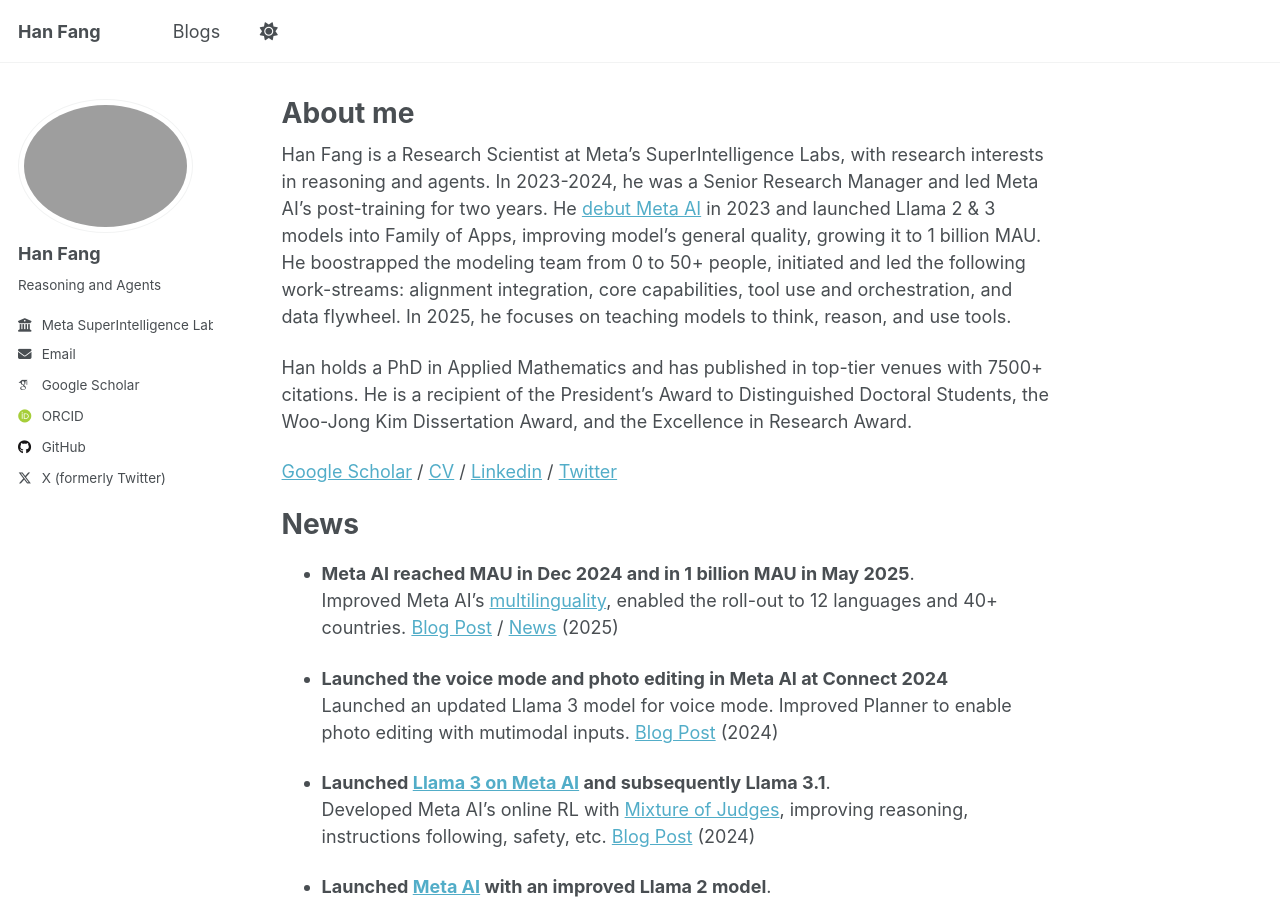
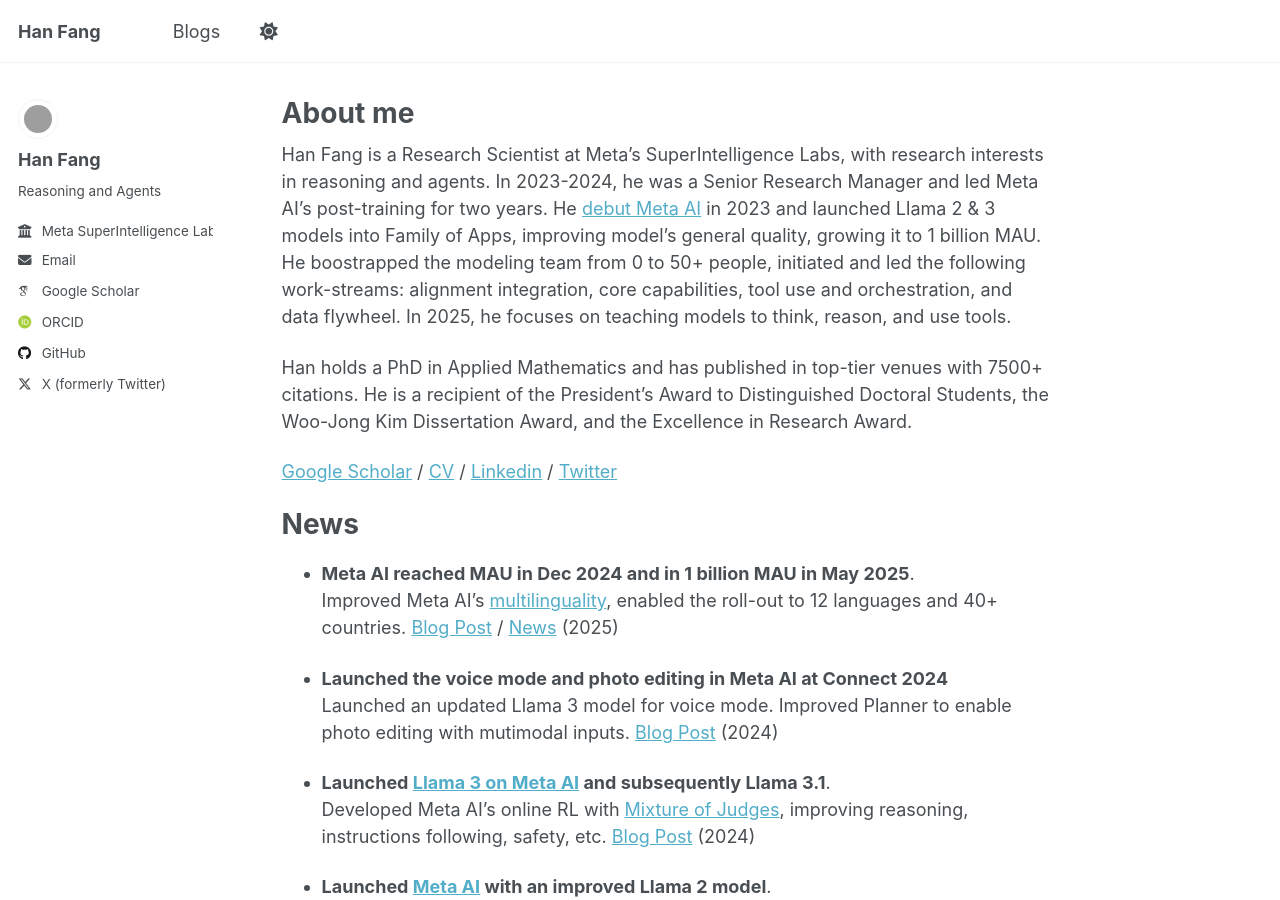
Before and after one commit to hanfang/hanfang.github.io, a Jekyll site: the page built from _pages/about.md, in a window 1280 px wide and 900 px high. Built offline with Jekyll 4.4.1, drawn with Linux system fonts in a browser that asks for light colours; some web fonts are replaced.

Commit message:
Revert "Fix Safari rendering issues - remove problematic inline styles"
This reverts commit 33fa0a4cfda1dc1222f77a8b23054a337a5a162b.

```diff
--- a/_includes/author-profile.html
+++ b/_includes/author-profile.html
@@ -6,11 +6,11 @@
 
 <div itemscope itemtype="http://schema.org/Person">
 
-  <div class="author__avatar">
+  <div class="author__avatar" style="width: 40px; height: 40px; max-width: 40px; max-height: 40px; overflow: hidden;">
     {% if author.avatar contains "://" %}
-    	<img src="{{ author.avatar }}" alt="{{ author.name }}" fetchpriority="high" />
+    	<img src="{{ author.avatar }}" alt="{{ author.name }}" fetchpriority="high" style="width: 40px; height: 40px; max-width: 40px; max-height: 40px; object-fit: cover; border-radius: 50%;" />
     {% else %}
-    	<img src="{{ author.avatar | prepend: "/images/" | prepend: base_path }}" class="author__avatar" alt="{{ author.name }}" fetchpriority="high" />
+    	<img src="{{ author.avatar | prepend: "/images/" | prepend: base_path }}" class="author__avatar" alt="{{ author.name }}" fetchpriority="high" style="width: 40px; height: 40px; max-width: 40px; max-height: 40px; object-fit: cover; border-radius: 50%;" />
     {% endif %}
   </div>
 
```
